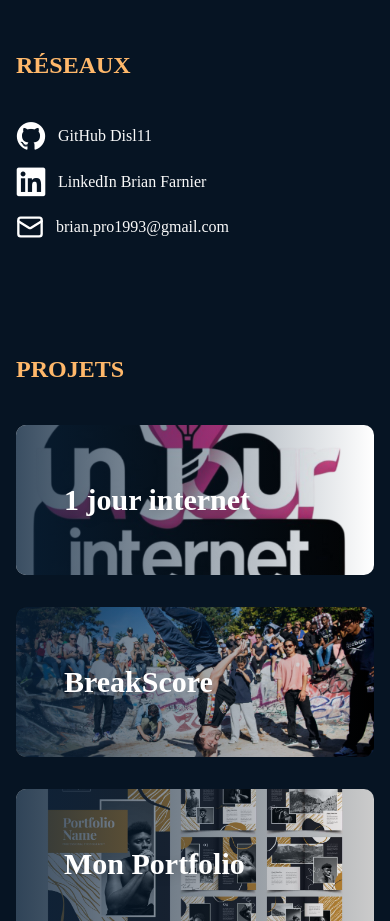
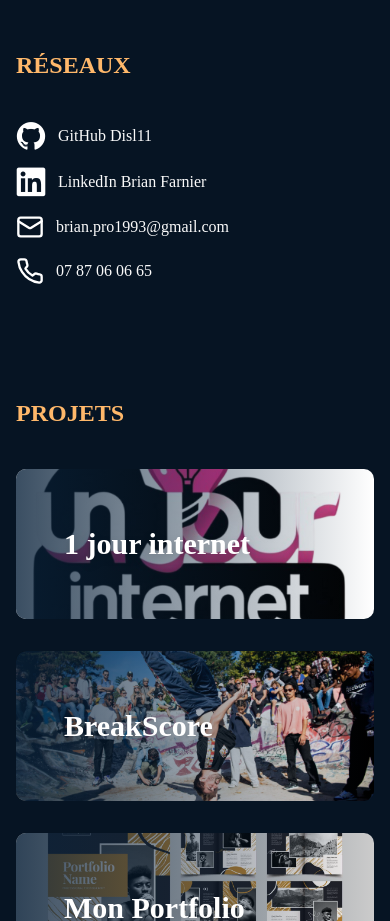
Before and after one commit to Disl11/portfolio-brian, a Next.js app: page / in a window 390 px wide. Shown: the part 1100-2021 px from the top of the page. Built offline with nearby package versions, Linux system fonts and the light colour scheme.

Commit message:
telephone

```diff
--- a/src/app/contact/page.tsx
+++ b/src/app/contact/page.tsx
@@ -73,6 +73,16 @@ export default function Contact() {
       label: "LinkedIn",
       value: "brian-farnier-353524307",
     },
+    {
+      href: "tel:+33612345678",
+      icon: (
+        <svg width="24" height="24" viewBox="0 0 24 24" fill="currentColor" className="text-orange-300">
+          <path d="M6.62 10.79a15.05 15.05 0 006.59 6.59l2.2-2.2a1 1 0 011.02-.24c1.12.37 2.33.57 3.57.57a1 1 0 011 1V20a1 1 0 01-1 1C10.07 21 3 13.93 3 5a1 1 0 011-1h3.5a1 1 0 011 1c0 1.24.2 2.45.57 3.57a1 1 0 01-.25 1.02l-2.2 2.2z" />
+        </svg>
+      ),
+      label: "Téléphone",
+      value: "07 87 06 06 65",
+    }
   ];
 
   return (
@@ -99,7 +109,7 @@ export default function Contact() {
           </p>
         </motion.div>
 
-        <div className="grid md:grid-cols-3 gap-6 mb-16">
+        <div className="grid grid-cols-1 sm:grid-cols-2 lg:grid-cols-4 gap-6 mb-16">
           {contacts.map(({ href, icon, label, value }, index) => (
             <motion.a
               key={label}
--- a/src/app/page.tsx
+++ b/src/app/page.tsx
@@ -74,32 +74,74 @@ export default function Home() {
           <h3 className="text-2xl md:text-3xl font-bold dark:text-orange-300 text-orange-700 mb-10">
             RÉSEAUX
           </h3>
+
           <div className="space-y-4">
-
-            <a href="https://github.com/Disl11"
-              target="_blank"
-              rel="noopener noreferrer"
-              className="flex items-center gap-3 hover:text-orange-300 transition"
-            >
-              <i className="devicon-github-plain text-3xl text-black dark:text-white" />
-              GitHub Disl11
-            </a>
-
-            <a href="https://www.linkedin.com/in/brian-farnier-353524307/"
-              target="_blank"
-              rel="noopener noreferrer"
-              className="flex items-center gap-3 hover:text-orange-300 transition"
-            >
-              <i className="devicon-linkedin-plain text-3xl text-black dark:text-white" />
-              LinkedIn Brian Farnier
-            </a>
-
-            <div className="flex items-center gap-3 ">
-              <svg xmlns="http://www.w3.org/2000/svg" className="w-7 h-7 text-black dark:text-white shrink-0" viewBox="0 0 24 24" fill="none" stroke="currentColor" strokeWidth="2" strokeLinecap="round" strokeLinejoin="round"><rect x="2" y="4" width="20" height="16" rx="2" /><path d="m22 7-8.97 5.7a1.94 1.94 0 0 1-2.06 0L2 7" /></svg>
-              brian.pro1993@gmail.com
-            </div>
+            {[
+              {
+                type: "link",
+                href: "https://github.com/Disl11",
+                icon: <i className="devicon-github-plain text-3xl text-black dark:text-white" />,
+                text: "GitHub Disl11",
+              },
+              {
+                type: "link",
+                href: "https://www.linkedin.com/in/brian-farnier-353524307/",
+                icon: <i className="devicon-linkedin-plain text-3xl text-black dark:text-white" />,
+                text: "LinkedIn Brian Farnier",
+              },
+              {
+                type: "text",
+                icon: (
+                  <svg xmlns="http://www.w3.org/2000/svg" className="w-7 h-7 text-black dark:text-white shrink-0" viewBox="0 0 24 24" fill="none" stroke="currentColor" strokeWidth="2" strokeLinecap="round" strokeLinejoin="round">
+                    <rect x="2" y="4" width="20" height="16" rx="2" />
+                    <path d="m22 7-8.97 5.7a1.94 1.94 0 0 1-2.06 0L2 7" />
+                  </svg>
+                ),
+                text: "brian.pro1993@gmail.com",
+              },
+              {
+                type: "text",
+                icon: (
+                  <svg xmlns="http://www.w3.org/2000/svg" className="w-7 h-7 text-black dark:text-white shrink-0" viewBox="0 0 24 24" fill="none" stroke="currentColor" strokeWidth="2" strokeLinecap="round" strokeLinejoin="round">
+                    <path d="M22 16.92v3a2 2 0 0 1-2.18 2 19.79 19.79 0 0 1-8.63-3.07 19.5 19.5 0 0 1-6-6A19.79 19.79 0 0 1 2.08 4.18 2 2 0 0 1 4.06 2h3a2 2 0 0 1 2 1.72c.12.89.33 1.76.63 2.6a2 2 0 0 1-.45 2.11L8.09 9.91a16 16 0 0 0 6 6l1.48-1.15a2 2 0 0 1 2.11-.45c.84.3 1.71.51 2.6.63A2 2 0 0 1 22 16.92z" />
+                  </svg>
+                ),
+                text: "07 87 06 06 65",
+              },
+            ].map((item, index) => (
+              <motion.div
+                key={item.text}
+                initial={{ opacity: 0, x: 80 }}
+                whileInView={{ opacity: 1, x: 0 }}
+                viewport={{ once: true }}
+                transition={{
+                  duration: 0.5,
+                  delay: index * 0.2,
+                  ease: "easeOut",
+                }}
+              >
+                {item.type === "link" ? (
+                  <a
+                    href={item.href}
+                    target="_blank"
+                    rel="noopener noreferrer"
+                    className="flex items-center gap-3 hover:text-orange-300 transition"
+                  >
+                    {item.icon}
+                    {item.text}
+                  </a>
+                ) : (
+                  <div className="flex items-center gap-3">
+                    {item.icon}
+                    {item.text}
+                  </div>
+                )}
+              </motion.div>
+            ))}
           </div>
         </div>
+
+
       </motion.section >
 
       {/* PROJETS */}
```
